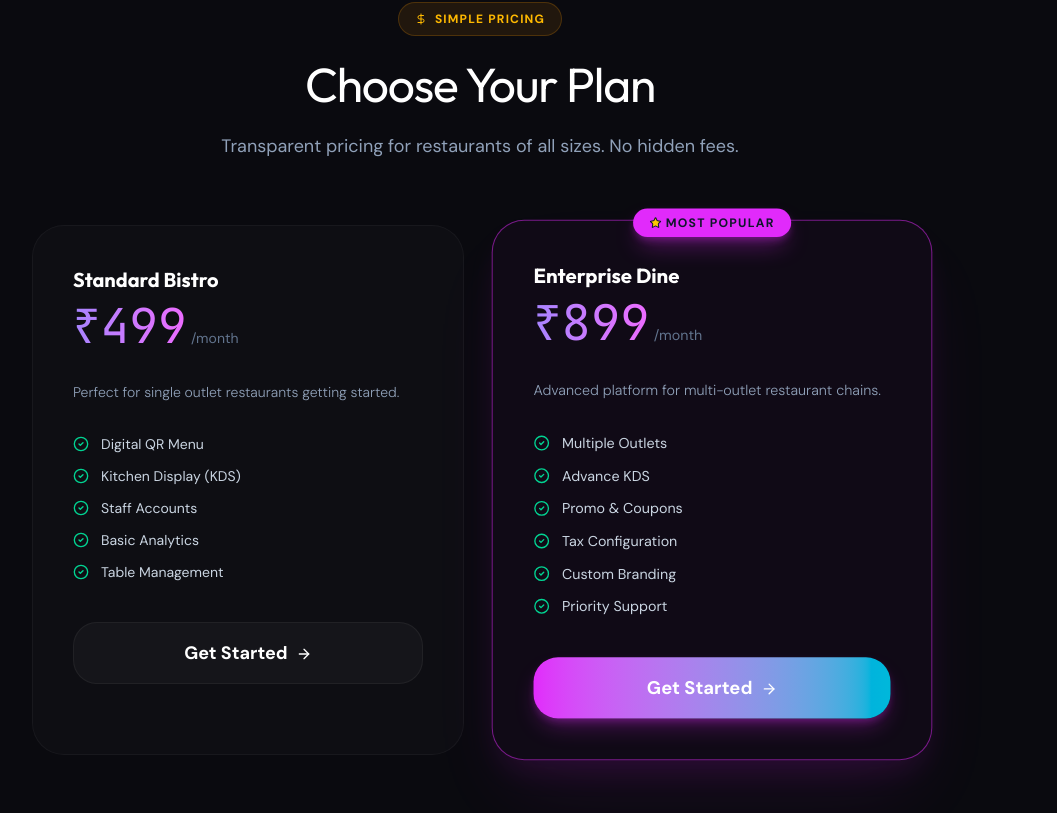
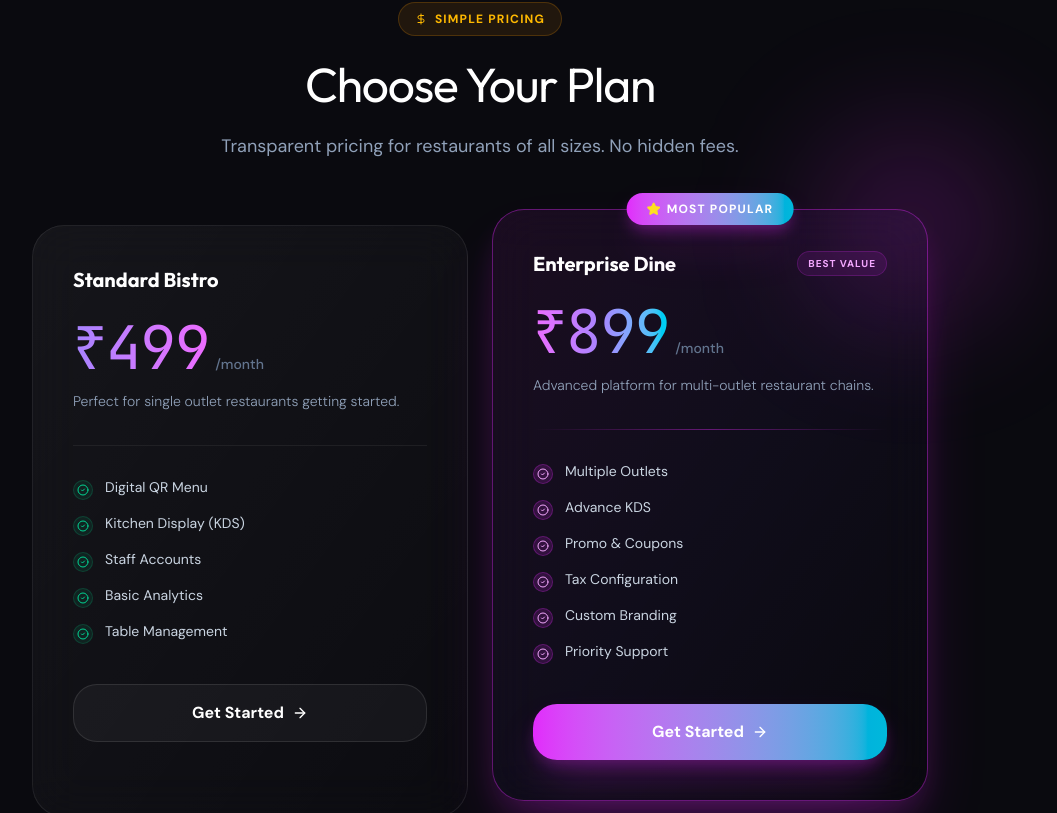
Before and after one commit to Prakashjangid25/MenuMate, a React (Vite) app: page / in a window 1280 px wide. Shown: the part 3995-4808 px from the top of the page, without its empty margins (160-1217 px from the left). Built offline with nearby package versions, Linux system fonts and the light colour scheme; no server answers; the database is empty.

Commit message:
Premium pricing UI redesign: glass cards, gradient borders, feature checkmarks, popular badge, hover effects

```diff
--- a/src/components/LandingPage.jsx
+++ b/src/components/LandingPage.jsx
@@ -724,43 +724,85 @@ export default function LandingPage() {
             </p>
           </div>
 
-          <div className="grid grid-cols-1 md:grid-cols-2 gap-8 max-w-4xl mx-auto">
+          <div className="grid grid-cols-1 md:grid-cols-2 gap-6 max-w-4xl mx-auto items-stretch">
             {pricing.map((plan, i) => (
               <div
                 key={i}
-                className={`price-card relative p-10 rounded-3xl border transition-all duration-500 ${plan.popular
-                  ? 'border-fuchsia-500/50 bg-fuchsia-500/[0.03] scale-[1.02] shadow-2xl shadow-fuchsia-500/10'
-                  : 'border-white/[0.04] bg-white/[0.02] hover:border-white/[0.1] hover:-translate-y-2'
+                className={`price-card relative rounded-3xl transition-all duration-500 ${plan.popular ? 'md:-mt-4 md:mb-4' : ''}`}
+              >
+                {/* Popular badge */}
+                {plan.popular && (
+                  <div className="absolute -top-4 left-1/2 -translate-x-1/2 z-20 inline-flex items-center gap-1.5 px-5 py-2 rounded-full bg-gradient-to-r from-fuchsia-500 to-cyan-500 text-white text-xs font-bold uppercase tracking-widest shadow-xl shadow-fuchsia-500/40">
+                    <Star className="w-3.5 h-3.5 fill-yellow-300 text-yellow-300" />
+                    Most Popular
+                  </div>
+                )}
+
+                {/* Card body */}
+                <div
+                  className={`relative h-full p-8 md:p-10 rounded-3xl border backdrop-blur-xl transition-all duration-500 overflow-visible ${plan.popular
+                    ? 'border-fuchsia-500/40 bg-gradient-to-br from-fuchsia-500/[0.08] via-violet-500/[0.05] to-transparent shadow-2xl shadow-fuchsia-500/20 hover:shadow-fuchsia-500/30'
+                    : 'border-white/[0.08] bg-gradient-to-br from-white/[0.05] to-white/[0.01] hover:border-white/[0.18] hover:shadow-xl hover:shadow-violet-500/10 hover:-translate-y-1'
                   }`}
                 >
+                  {/* Corner glow for popular */}
                   {plan.popular && (
-                  <div className="absolute -top-3 left-1/2 -translate-x-1/2 inline-flex items-center gap-1 px-4 py-1.5 rounded-full bg-fuchsia-500 text-slate-900 text-xs font-bold uppercase tracking-widest shadow-lg shadow-fuchsia-500/40">
-                    <Star className="w-3 h-3 fill-yellow-400" /> Most Popular
+                    <div className="absolute -top-20 -right-20 w-48 h-48 rounded-full bg-fuchsia-500/20 blur-3xl pointer-events-none" />
+                  )}
+
+                  {/* Plan name */}
+                  <div className="relative flex items-center justify-between mb-6">
+                    <h3 className="text-xl font-bold font-display text-white">{plan.name}</h3>
+                    {plan.popular && (
+                      <span className="text-[10px] font-bold uppercase tracking-widest text-fuchsia-300 bg-fuchsia-500/10 border border-fuchsia-500/20 px-2.5 py-1 rounded-full">
+                        Best Value
+                      </span>
+                    )}
                   </div>
-                )}
-                <h3 className="text-xl font-bold font-display mb-2">{plan.name}</h3>
-                <div className="flex items-baseline gap-1 mb-8">
-                  <span className="text-4xl md:text-5xl font-extrabord font-mono text-transparent bg-clip-text bg-gradient-to-r from-violet-400 to-fuchsia-400">₹{plan.price}</span>
-                  <span className="text-slate-500 text-sm">{plan.period}</span>
+
+                  {/* Price */}
+                  <div className="relative flex items-baseline gap-1.5 mb-3">
+                    <span className={`text-5xl md:text-6xl font-extrabord font-mono tracking-tight ${plan.popular
+                      ? 'text-transparent bg-clip-text bg-gradient-to-r from-fuchsia-400 via-violet-400 to-cyan-400'
+                      : 'text-transparent bg-clip-text bg-gradient-to-r from-violet-400 to-fuchsia-400'
+                    }`}>
+                      ₹{plan.price}
+                    </span>
+                    <span className="text-slate-500 text-sm font-medium">{plan.period}</span>
                   </div>
-                <p className="text-sm text-slate-400 font-light mb-8">{plan.desc}</p>
-                <ul className="space-y-3 mb-10">
+
+                  <p className="relative text-sm text-slate-400 font-light mb-8 leading-relaxed">{plan.desc}</p>
+
+                  {/* Divider */}
+                  <div className={`relative h-px mb-8 ${plan.popular ? 'bg-gradient-to-r from-transparent via-fuchsia-500/40 to-transparent' : 'bg-white/[0.06]'}`} />
+
+                  {/* Features */}
+                  <ul className="relative space-y-3.5 mb-10">
                     {plan.features.map((f, j) => (
-                    <li key={j} className="flex items-center gap-3 text-sm text-slate-300">
-                      <CheckCircle2 className="w-4 h-4 text-emerald-400 shrink-0" />
-                      {f}
+                      <li key={j} className="flex items-start gap-3 text-sm text-slate-300">
+                        <span className={`shrink-0 mt-0.5 w-5 h-5 rounded-full flex items-center justify-center ${plan.popular
+                          ? 'bg-fuchsia-500/15 text-fuchsia-300 border border-fuchsia-500/25'
+                          : 'bg-emerald-500/10 text-emerald-400 border border-emerald-500/20'
+                        }`}>
+                          <CheckCircle2 className="w-3 h-3" />
+                        </span>
+                        <span className="leading-snug">{f}</span>
                       </li>
                     ))}
                   </ul>
+
+                  {/* CTA */}
                   <button
                     onClick={() => navigate('/admin')}
-                  className={`w-full py-4 rounded-2xl font-bold text-lg transition-all duration-300 cursor-pointer group ${plan.popular
-                    ? 'bg-gradient-to-r from-fuchsia-500 to-cyan-500 text-white shadow-lg shadow-fuchsia-500/30 hover:shadow-fuchsia-500/50'
-                    : 'bg-white/[0.03] border border-white/[0.05] text-white hover:bg-white/[0.05]'
+                    className={`relative w-full py-4 rounded-2xl font-bold text-base transition-all duration-300 cursor-pointer group flex items-center justify-center gap-2 ${plan.popular
+                      ? 'bg-gradient-to-r from-fuchsia-500 to-cyan-500 text-white shadow-xl shadow-fuchsia-500/30 hover:shadow-fuchsia-500/50 hover:scale-[1.02]'
+                      : 'bg-white/[0.04] border border-white/[0.1] text-white hover:bg-white/[0.08] hover:border-white/[0.2]'
                     }`}
                   >
-                  Get Started <ArrowRight className="w-4 h-4 group-hover:translate-x-1 transition-transform inline ml-1" />
+                    Get Started
+                    <ArrowRight className="w-4 h-4 group-hover:translate-x-1 transition-transform" />
                   </button>
+                </div>
               </div>
             ))}
           </div>
```
Lines whose indentation alone changed are shown as unchanged.
